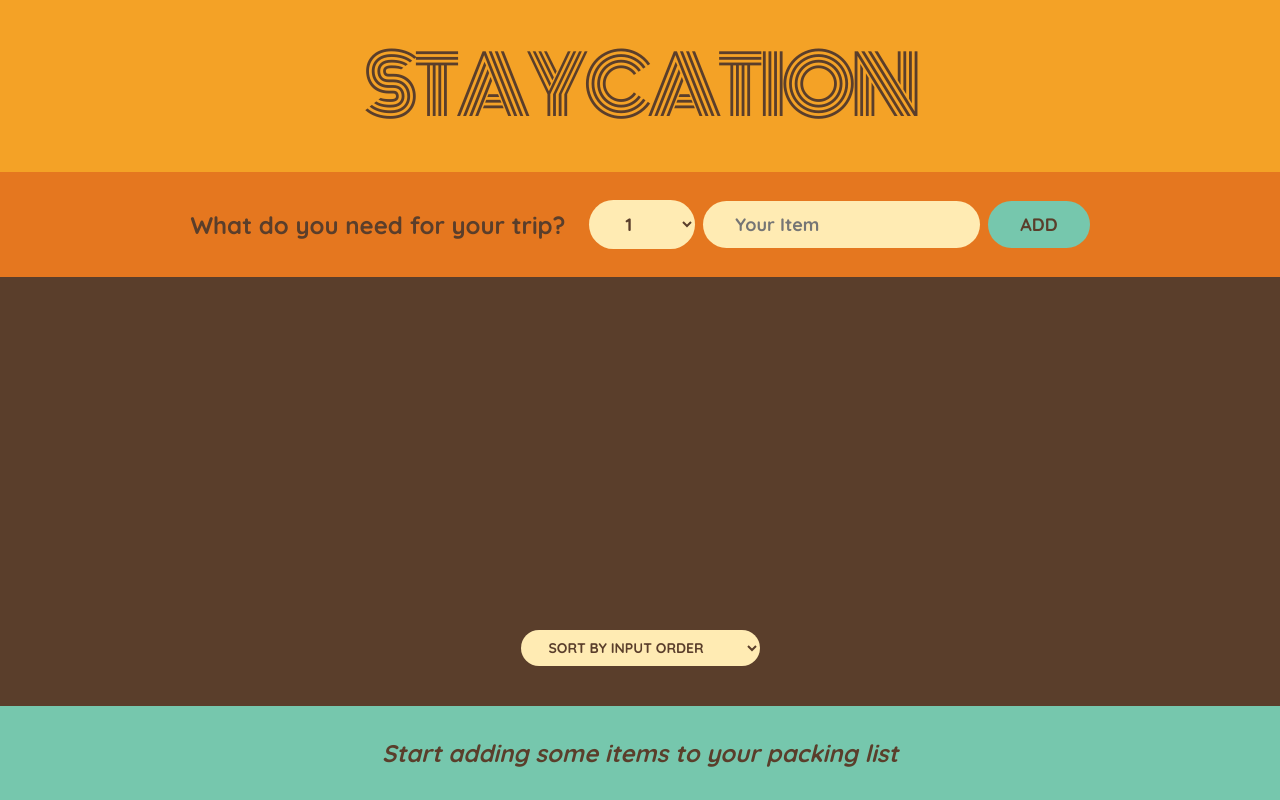
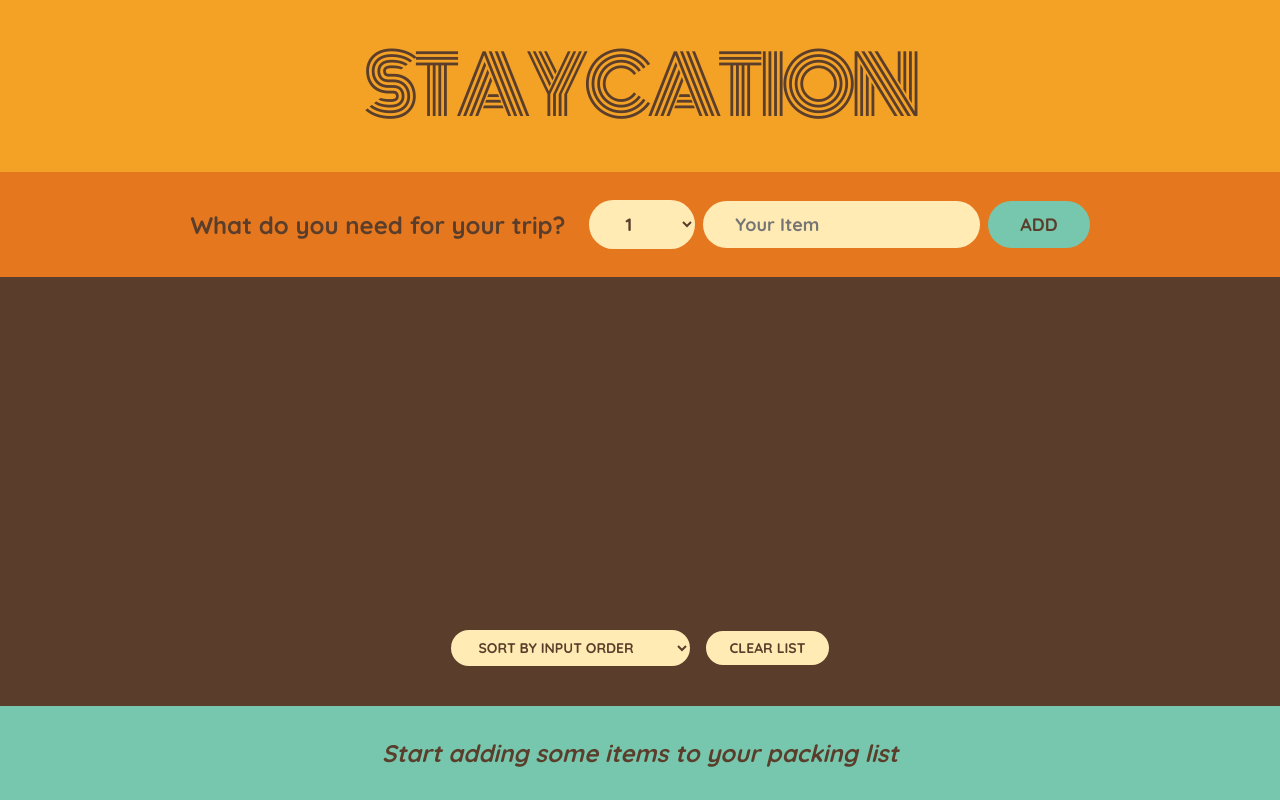
Before and after one commit to gustionusamba24/travel-list, a React (Create React App) app: page / in a window 1280 px wide. Built offline with nearby package versions, Linux system fonts and the light colour scheme.

Commit message:
Implement derive state to clear all list

```diff
--- a/src/App.js
+++ b/src/App.js
@@ -19,6 +19,14 @@
     );
   };
 
+  const handleClearList = () => {
+    const confirmed = window.confirm(
+      "Are you sure to delete all items?"
+    );
+
+    if (confirmed) setItems([]);
+  };
+
   return (
     <div className="app">
       <Logo />
@@ -27,6 +35,7 @@
         items={items}
         onDeleteItem={handleDeleteItem}
         onToggleItem={handleToggleItem}
+        onClearList={handleClearList}
       />
       <Stats items={items} />
     </div>
@@ -83,7 +92,12 @@
   );
 };
 
-const PackingList = ({ items, onDeleteItem, onToggleItem }) => {
+const PackingList = ({
+  items,
+  onDeleteItem,
+  onToggleItem,
+  onClearList,
+}) => {
   const [sortBy, setSortBy] = useState("input");
 
   let sortedItems;
@@ -120,6 +134,7 @@
           <option value="description">Sort by description</option>
           <option value="packed">Sort by packed status</option>
         </select>
+        <button onClick={onClearList}>Clear List</button>
       </div>
     </div>
   );
```
